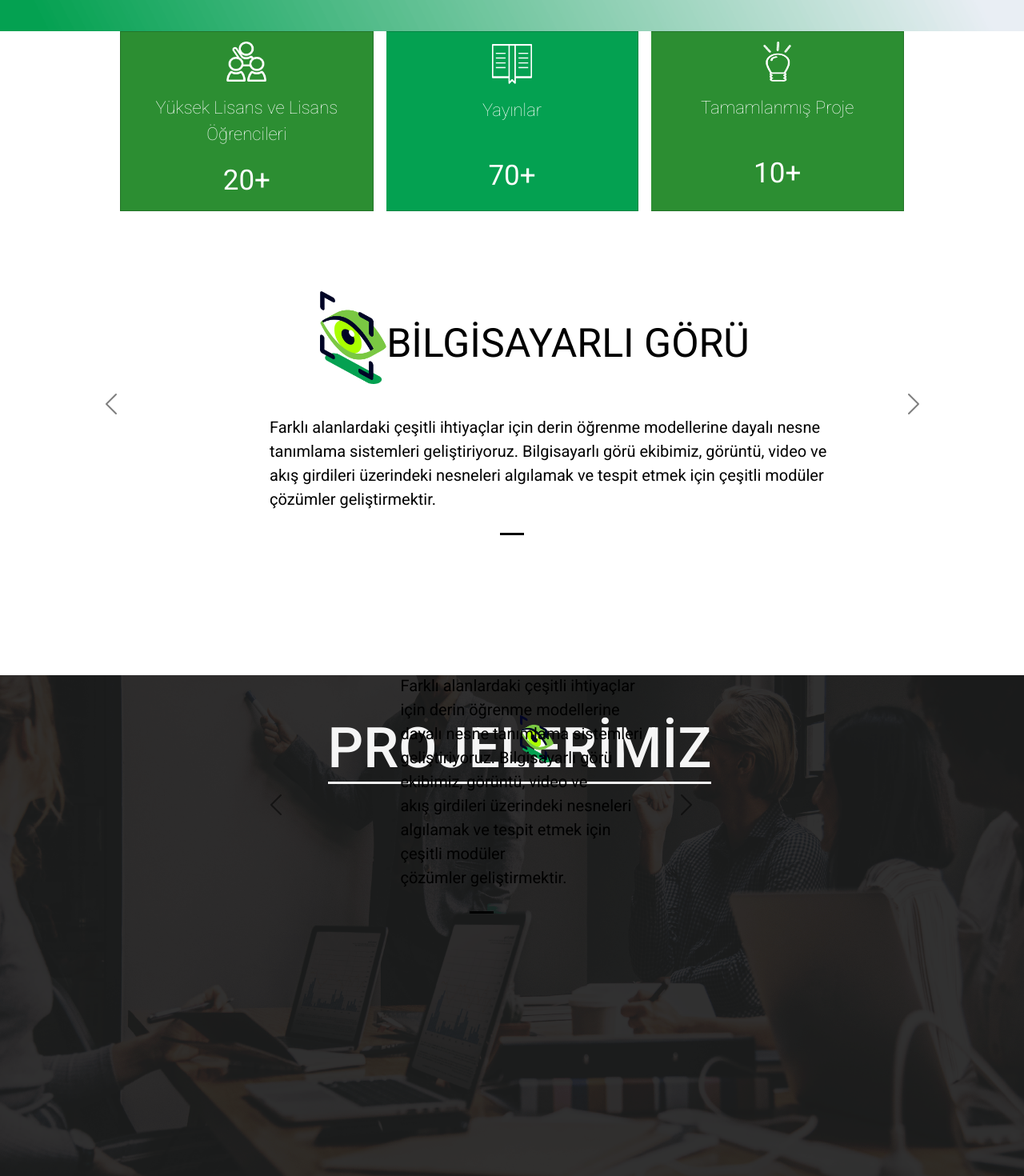
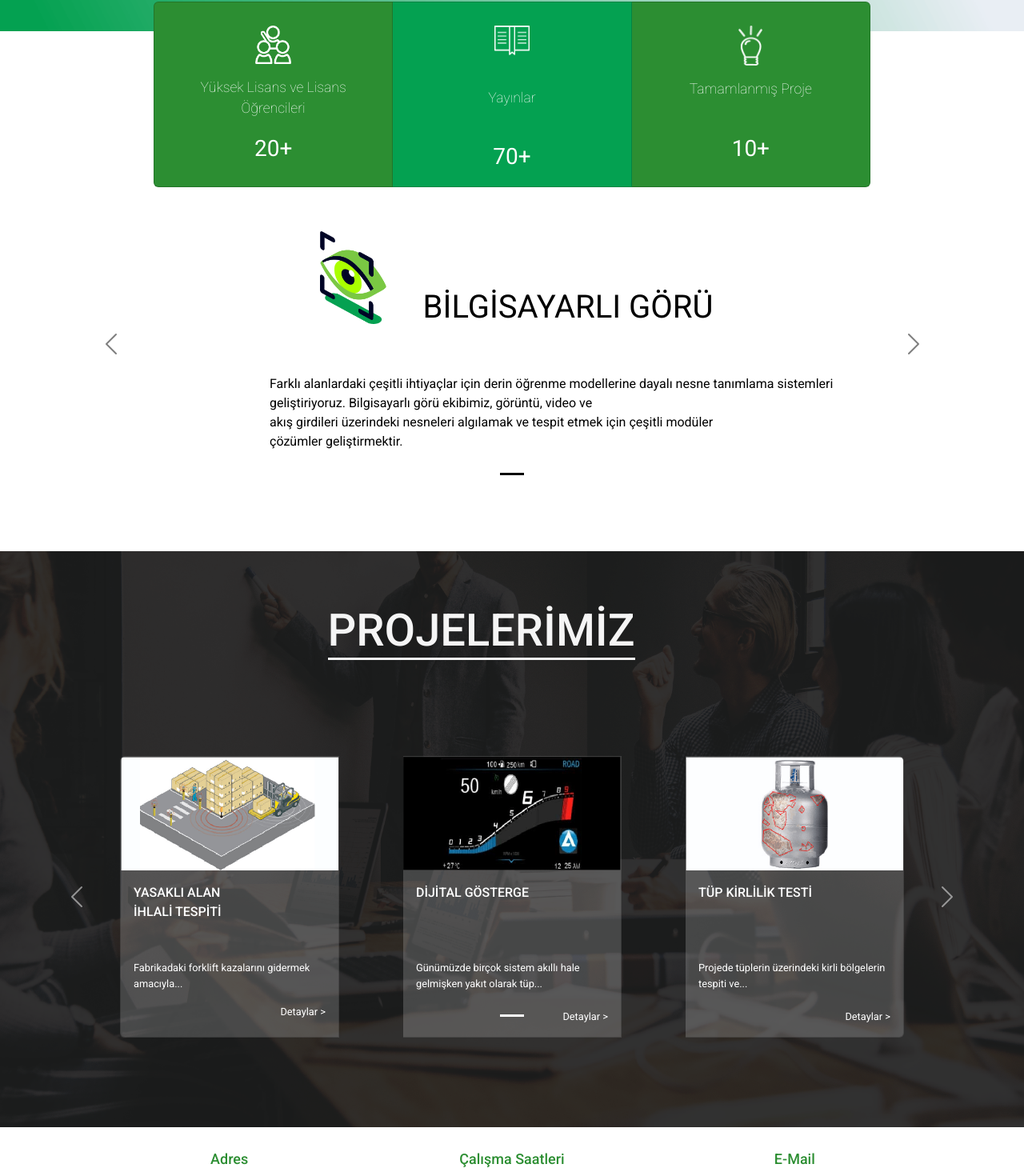
Before and after one commit to caglaozbb/kouembedded, a React (Create React App) app in the folder my-app/: page /home in a window 1280 px wide. Shown: the part 595-2065 px from the top of the page at 80% size. Built offline with nearby package versions, Linux system fonts and the light colour scheme.

Commit message:
homepage modified

```diff
--- a/my-app/public/index.html
+++ b/my-app/public/index.html
@@ -24,7 +24,7 @@
       work correctly both with client-side routing and a non-root public URL.
       Learn how to configure a non-root public URL by running `npm run build`.
     -->
-    <title>EmbeddedLab</title>
+    <title>Gömülü Sistemler Laboratuvarı – AR-GE Laboratuvarı</title>
     <link rel="preconnect" href="https://fonts.googleapis.com">
 <link rel="preconnect" href="https://fonts.gstatic.com" crossorigin>
 <link href="https://fonts.googleapis.com/css2?family=Roboto:ital,wght@0,100;0,300;0,400;0,500;0,700;0,900;1,100;1,300;1,400;1,500;1,700;1,900&display=swap" rel="stylesheet">
--- a/my-app/src/App.css
+++ b/my-app/src/App.css
@@ -33,8 +33,8 @@ font-family: 'Roboto', sans-serif;
 }
 .imageTextp{
   position: absolute;
-  bottom:30%;
-  left: 48%;
+  bottom:35%;
+  left: 46%;
   text-align:start;
   font-size: 20px;
 }
@@ -68,6 +68,10 @@ font-family: 'Roboto', sans-serif;
   font-family: 'Roboto', sans-serif;
   font-weight:300;
 }
+.font400{
+  font-family: 'Roboto', sans-serif;
+  font-weight:400;
+}
 .font900{
   font-family: 'Roboto', sans-serif;
   font-weight: 900;
@@ -75,12 +79,16 @@ font-family: 'Roboto', sans-serif;
 .a{
   display: grid;
   grid-template-columns: 10rem 10rem 10rem;
-  grid-gap: 1rem;
+  grid-gap: 5rem;
 }
-
+.b{
+  display: grid;
+}
 .navbarunderline{
   margin-right: 20px;
   border-bottom: 1px solid #2c8e32;
   border-bottom-style: inset
-
 }
+.backgroundcard{
+  background-color:rgba(245, 245, 245, 0.2 );
+}
--- a/my-app/src/Home.js
+++ b/my-app/src/Home.js
@@ -8,18 +8,21 @@ import iconogrenci from './images/iconogrenci.png'
 import iconproje from './images/iconproje.png'
 import iconyayin from './images/iconyayin.png'
 import iconeye from './images/iconeye.png'
+import proje1 from './images/proje1.png'
+import proje2 from './images/proje2.png'
+import proje3 from './images/proje3.png'
 import './App.css'
 import Card from 'react-bootstrap/Card'
 import CardGroup from 'react-bootstrap/CardGroup'
 import Carousel from 'react-bootstrap/Carousel'
 
-
+// TODO: fotografları importlamak icin index.js doyası olusturup icinde exporlaman ve daha sonra kullanacagın dosyalarda topluca importlayabilirsin
 export const Home = () => {
 
 return (
 
   // NAVBAR
-        <div>
+        <div >
               <div className="Navbar fontAll">
                 <Navbar sticky="top" expand="lg" style={{backgroundColor: "#e9eef4"}}>
                     <Navbar.Brand href="home"><img src={logo} className="d-inline-block align-top justify-content-start d-flex"  alt="Logo" style={{width:150, margin:10, marginLeft:20}}/></Navbar.Brand>
@@ -43,51 +46,52 @@ return (
   {/* LANDINGPAGE */}
               <div className="imageWrapper fontAll">
                 <img src={backg3} className="image" style={{height:"20%"}} alt="background" />
-                <h2 className="imageTexth1 fontlight" style={{fontSize:"43px"}}>KOCAELİ ÜNİVERSİTESİ</h2>
-                <h3 className="imageTexth2 font900" style={{fontSize:"35px"}}>GÖMÜLÜ SİSTEMLER LABORATUVARI</h3>
-                <p className="imageTextp font300"> Gömülü ve Sensör Sistemleri Laboratuvarı, Kocaeli Üniversitesi Mühendislik Fakültesi çatısı altında faaliyet gösteren bir araştırma ve geliştirme laboratuvarıdır. Lisans, yüksek lisans ve doktora öğrencilerimizin mühendislik alanlarında deneyim kazanmaları ve uzmanlaşmaları hedeflenmektedir.</p>
-             </div>
-             {/* TODO: cardların arasını 0la ve aralarını beyaz cizgilerle belirle */}
-             <div>
-             <CardGroup className="a" style={{justifyContent:"center", display:"flex",marginRight:"150px", marginLeft:"150px"}}>
-                  <Card  style={{ backgroundColor:"#2c8e32", borderRadius:"0", width:"250px", height:"225px",borderRightWidth:"1"}} >
-                    <Card.Img variant="top" src={iconogrenci} style={{ width: 50, height: 50 , alignSelf:"center" , marginTop:12}}/>
+                <h2 className="imageTexth1 fontlight" style={{fontSize:"2.8125vw"}}>KOCAELİ ÜNİVERSİTESİ</h2>
+                <h3 className="imageTexth2 font900" style={{fontSize:"2.1875vw"}}>GÖMÜLÜ SİSTEMLER LABORATUVARI</h3>
+                <p className="imageTextp font300" style={{fontSize:"1.25vw"}}> Gömülü ve Sensör Sistemleri Laboratuvarı, Kocaeli Üniversitesi Mühendislik Fakültesi çatısı altında faaliyet gösteren bir araştırma ve geliştirme laboratuvarıdır. Lisans, yüksek lisans ve doktora öğrencilerimizin mühendislik alanlarında deneyim kazanmaları ve uzmanlaşmaları hedeflenmektedir.</p>
+             {/* TODO: cardların aralarını beyaz cizgilerle belirle */}
+             <div style={{position:"absolute",marginTop:"40%",width:"100%"}}>
+                <CardGroup style={{justifyContent:"center", display:"flex",marginRight:"15%",marginLeft:"15%"}}>
+                  <Card style={{backgroundColor:"#2c8e32",height:"auto"}} >
+                    <Card.Img variant="top" src={iconogrenci} style={{width:"15%", alignSelf:"center" , marginTop:"10%"}}/>
                     <Card.Body style= {{color:"white", textAlign:"center"}}>
-                      <Card.Text  style={{fontWeight:"lighter",fontSize:"22px",padding:"0px", margin:"0px"}}>Yüksek Lisans ve Lisans</Card.Text>
-                      <Card.Text  style={{fontWeight:"lighter", alignSelf:"center",fontSize:"22px"}}>Öğrencileri</Card.Text>
-                      <Card.Text className="fontnormal" style={{fontSize:"35px"}}>20+</Card.Text>
+                      <Card.Text  style={{fontWeight:"lighter",fontSize:"1.375vw",padding:"0px", margin:"0px"}}>Yüksek Lisans ve Lisans</Card.Text>
+                      <Card.Text  style={{fontWeight:"lighter", alignSelf:"center",fontSize:"1.375vw"}}>Öğrencileri</Card.Text>
+                      <Card.Text className="fontnormal" style={{fontSize:"2.1875vw"}}>20+</Card.Text>
                     </Card.Body>
                   </Card>
-                  <Card  style={{backgroundColor:"#04a151" , borderRadius:"0", width:"250px", height:"225px"}}>
-                    <Card.Img variant="top" src={iconyayin} style={{ width: 50, height:50 , alignSelf:"center" , marginTop:15}} />
+                  <Card  style={{backgroundColor:"#04a151",height:"auto"}}>
+                    <Card.Img variant="top" src={iconyayin} style={{width:"15%", alignSelf:"center" , marginTop:"10%"}} />
                     <Card.Body style= {{color:"white", textAlign:"center"}}>
-                      <Card.Text  style={{fontWeight:"lighter",fontSize:"22px"}}>Yayınlar</Card.Text>
                       <br></br>
-                      <Card.Text className="fontnormal" style={{fontSize:"35px"}}>70+</Card.Text>
+                      <Card.Text  style={{fontWeight:"lighter",fontSize:"1.375vw"}}>Yayınlar</Card.Text>
+                      <br></br>
+                      <Card.Text className="fontnormal" style={{fontSize:"2.1875vw"}}>70+</Card.Text>
                     </Card.Body>
                   </Card>
-                  <Card style={{ backgroundColor:"#2c8e32" , borderRadius:"0", width:"250px", height:"225px" }}>
-                    <Card.Img variant="top" src={iconproje} style={{ width: 35, height:50 , alignSelf:"center", marginTop:12}} />
+                  <Card style={{backgroundColor:"#2c8e32",height:"auto"}}>
+                    <Card.Img variant="top" src={iconproje} style={{width:"10%", alignSelf:"center", marginTop:"10%"}} />
                     <Card.Body style= {{color:"white", textAlign:"center"}}>
-                      <Card.Text  style={{fontWeight:"lighter",fontSize:"22px"}}>Tamamlanmış Proje</Card.Text>
+                      <Card.Text  style={{fontWeight:"lighter",fontSize:"1.375vw"}}>Tamamlanmış Proje</Card.Text>
                       <br></br>
-                      <Card.Text className="fontnormal" style={{fontSize:"35px"}}>10+</Card.Text>
+                      <Card.Text className="fontnormal" style={{fontSize:"2.1875vw"}}>10+</Card.Text>
                     </Card.Body>
                   </Card>
                 </CardGroup>
+              </div>
              </div>
 
   {/* YAPILANLAR */}
              {/* TODO:Carousele 3 kart eklenecek icon ve yazıların yerleri düzeltilecek: */}
-             <div style={{height:"530px"}}>
-                  <Carousel variant="dark" className="a" style={{justifyContent:"center", display:"flex",margin:"50px",marginTop:"50px"}}>
+             <div style={{height:"450px",width:"100%"}}>
+                  <Carousel variant="dark" className="a" style={{justifyContent:"center", display:"flex",margin:"50px",marginTop:"200px",marginBottom:"0px"}}>
                     <Carousel.Item>
                         <img src={iconeye} alt="First slide" style={{width:"7%", display:"flex",margin:"100px",marginLeft:"350px",marginTop:"50px",marginBottom:"100px"}}/>
                         <div style={{marginTop:"215px"}}>
                         <Carousel.Caption >
-                          <h1 className="fontnormal" style={{fontSize:"50px",margin:"100px",marginLeft:"240px",marginBottom:"0px"}} >BİLGİSAYARLI GÖRÜ</h1>
+                          <h1 className="fontnormal" style={{fontSize:"3.125vw",margin:"100px",marginLeft:"240px",marginBottom:"0px"}} >BİLGİSAYARLI GÖRÜ</h1>
                           <div>
-                          <p style={{textAlign:"start",marginLeft:"110px",fontSize:"20px",marginTop:"60px"}}>Farklı alanlardaki çeşitli ihtiyaçlar için derin öğrenme  modellerine dayalı nesne tanımlama sistemleri geliştiriyoruz.
+                          <p style={{textAlign:"start",marginLeft:"110px",fontSize:"1.25vw",marginTop:"60px"}}>Farklı alanlardaki çeşitli ihtiyaçlar için derin öğrenme  modellerine dayalı nesne tanımlama sistemleri geliştiriyoruz.
                             Bilgisayarlı görü ekibimiz, görüntü, video ve <br></br>akış girdileri üzerindeki nesneleri algılamak ve tespit etmek için çeşitli modüler<br></br> çözümler geliştirmektir.
                           </p>
                           </div>
@@ -100,22 +104,45 @@ return (
   {/* PROJELER */}
              <div className="imageWrapper fontAll">
                 <img src={backg2} className="image" style={{height:"20%"}} alt="background2"/>
-                <h3 className="imageprojeTexth1 font500" style={{fontSize:"70px"}}>PROJELERİMİZ</h3>
-                <div style={{height:"530px",position:"absolute",marginLeft:"300px"}}>
-                <Carousel variant="dark" className="a" style={{justifyContent:"center", display:"flex"}}>
-                    <Carousel.Item>
-                        <img src={iconeye} alt="First slide" style={{width:"7%", display:"flex",margin:"100px",marginLeft:"350px",marginTop:"50px",marginBottom:"100px"}}/>
-                        <div style={{marginTop:"215px"}}>
-                        <Carousel.Caption >
-                          <h1 className="fontnormal" style={{fontSize:"50px",margin:"100px",marginLeft:"240px",marginBottom:"0px"}} >BİLGİSAYARLI GÖRÜ</h1>
-                          <div>
-                          <p style={{textAlign:"start",marginLeft:"110px",fontSize:"20px",marginTop:"60px"}}>Farklı alanlardaki çeşitli ihtiyaçlar için derin öğrenme  modellerine dayalı nesne tanımlama sistemleri geliştiriyoruz.
-                            Bilgisayarlı görü ekibimiz, görüntü, video ve <br></br>akış girdileri üzerindeki nesneleri algılamak ve tespit etmek için çeşitli modüler<br></br> çözümler geliştirmektir.
-                          </p>
-                          </div>
-                        </Carousel.Caption>
-                        </div>
-                    </Carousel.Item>
+                <h3 className="imageprojeTexth1 font500" style={{fontSize:"4.375vw"}}>PROJELERİMİZ</h3>
+                <div style={{position:"absolute",marginTop:"20%",width:"100%"}}>
+                <Carousel  className="a" style={{justifyContent:"center", display:"flex",width:"auto"}}>
+                  <Carousel.Item>
+                    <CardGroup className="a" style={{justifyContent:"center", display:"flex",marginRight:"150px", marginLeft:"150px"}}>
+                        <Card className="backgroundcard">
+                          <Card.Img variant="top" src={proje1} style={{alignSelf:"center"}}/>
+                          <Card.Body style= {{color:"white", textAlign:"center"}}>
+                           <Card.Text className="font500" style={{textAlign:"start",fontSize:"1.25vw",padding:"0px", margin:"0px"}}>YASAKLI ALAN <br></br> İHLALİ TESPİTİ<br></br></Card.Text>
+                            <br></br>
+                            <br></br>
+                            <Card.Text className="font400" style={{fontSize:"1vw", textAlign:"start"}}>Fabrikadaki forklift kazalarını gidermek amacıyla...</Card.Text>
+                            <Card.Text className="fontnormal" style={{fontSize:"1vw", textAlign:"end"}}>Detaylar &gt;</Card.Text>
+                          </Card.Body>
+                        </Card>
+                        <Card className="backgroundcard">
+                          <Card.Img variant="top" src={proje2} style={{alignSelf:"center"}} />
+                          <Card.Body style= {{color:"white", textAlign:"center",opacity:"100%"}}>
+                            <Card.Text className="font500" style={{textAlign:"start",fontSize:"1.25vw",padding:"0px", margin:"0px"}}>DİJİTAL GÖSTERGE<br></br></Card.Text>
+                            <br></br>
+                            <br></br>
+                            <br></br>
+                            <Card.Text className="font400" style={{fontSize:"1vw", textAlign:"start"}}>Günümüzde birçok sistem akıllı hale gelmişken yakıt olarak tüp...</Card.Text>
+                            <Card.Text className="fontnormal" style={{fontSize:"1vw", textAlign:"end",paddingTop:"6px"}}>Detaylar &gt;</Card.Text>
+                          </Card.Body>
+                        </Card>
+                        <Card className="backgroundcard">
+                          <Card.Img variant="top" src={proje3} style={{alignSelf:"center"}}/>
+                          <Card.Body style= {{color:"white", textAlign:"center"}}>
+                            <Card.Text className="font500" style={{textAlign:"start",fontSize:"1.25vw",padding:"0px", margin:"0px"}}>TÜP KİRLİLİK TESTİ<br></br></Card.Text>
+                            <br></br>
+                            <br></br>
+                            <br></br>
+                            <Card.Text className="font400" style={{fontSize:"1vw", textAlign:"start"}}>Projede tüplerin üzerindeki kirli bölgelerin tespiti ve...</Card.Text>
+                            <Card.Text className="fontnormal" style={{fontSize:"1vw", textAlign:"end",paddingTop:"6px"}}>Detaylar &gt;</Card.Text>
+                          </Card.Body>
+                        </Card>
+                  </CardGroup>
+                </Carousel.Item>
               </Carousel>
               </div>
              </div>
@@ -132,8 +159,8 @@ return (
                   <Card  style={{borderRadius:"0px", height:"150px",borderWidth:"0px",wordWrap:"break-word",marginBottom:"25px",marginTop:"10px"}}>
                     <Card.Body className="fontlight" style= {{color:"#2c8e32", textAlign:"center",fontSize:"15px"}}>
                       <Card.Text  className="font500"  style={{fontSize:"18px"}}>Çalışma Saatleri</Card.Text>
-                      <Card.Text  className="font300" style={{textAlign:"start",padding:"0px",margin:"0",marginLeft:"100px"}}>08:00 - 17:30</Card.Text>
-                      <Card.Text  className="font300" style={{textAlign:"start",padding:"0px",margin:"0",marginLeft:"100px"}}>Pazartesi - Cuma</Card.Text>
+                      <Card.Text  className="font300" style={{textAlign:"start",padding:"0px",margin:"0",marginLeft:"65px"}}>08:00 - 17:30</Card.Text>
+                      <Card.Text  className="font300" style={{textAlign:"start",padding:"0px",margin:"0",marginLeft:"65px"}}>Pazartesi - Cuma</Card.Text>
                     </Card.Body>
                   </Card>
                   <Card style={{borderRadius:"0px", height:"150px",borderWidth:"0px",wordWrap:"break-word",marginBottom:"25px",marginTop:"10px"}}>
```
Also changed, not shown: 1 other file (tests, documents, lock files or other folders).
